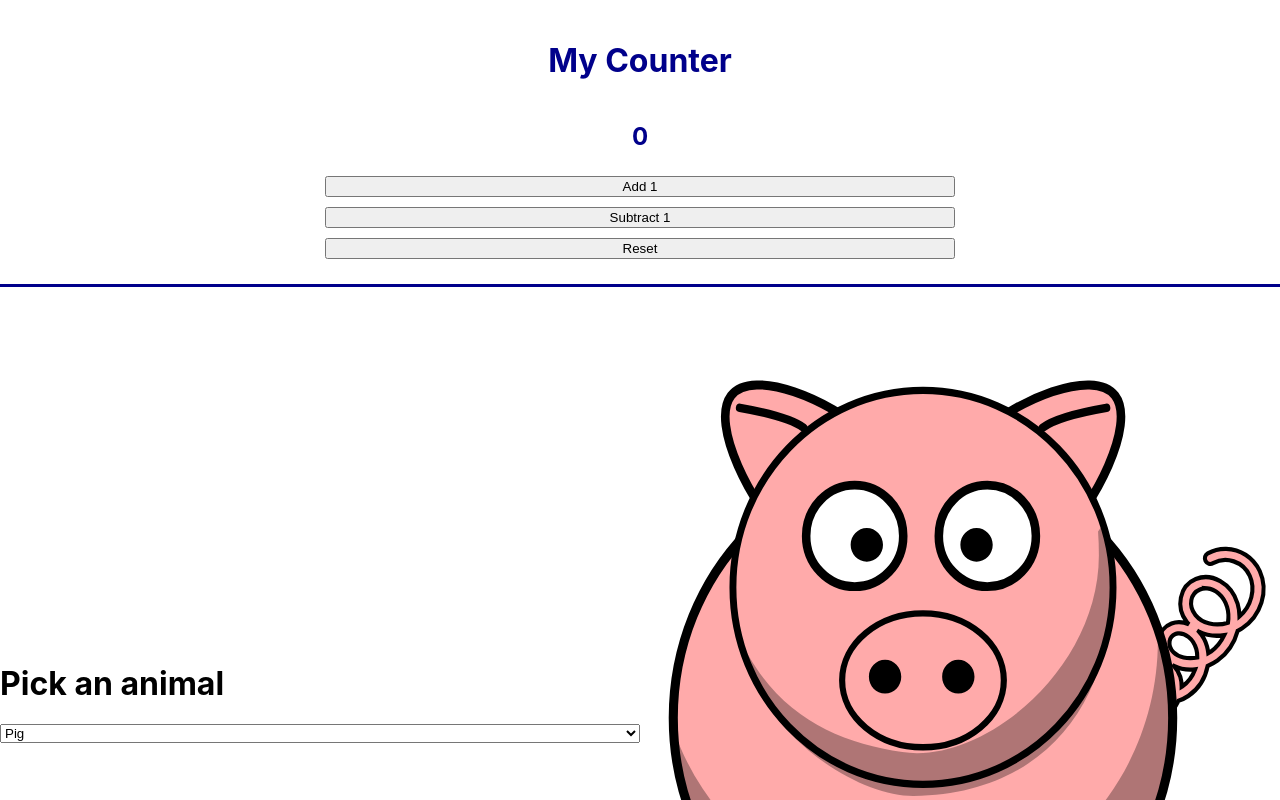
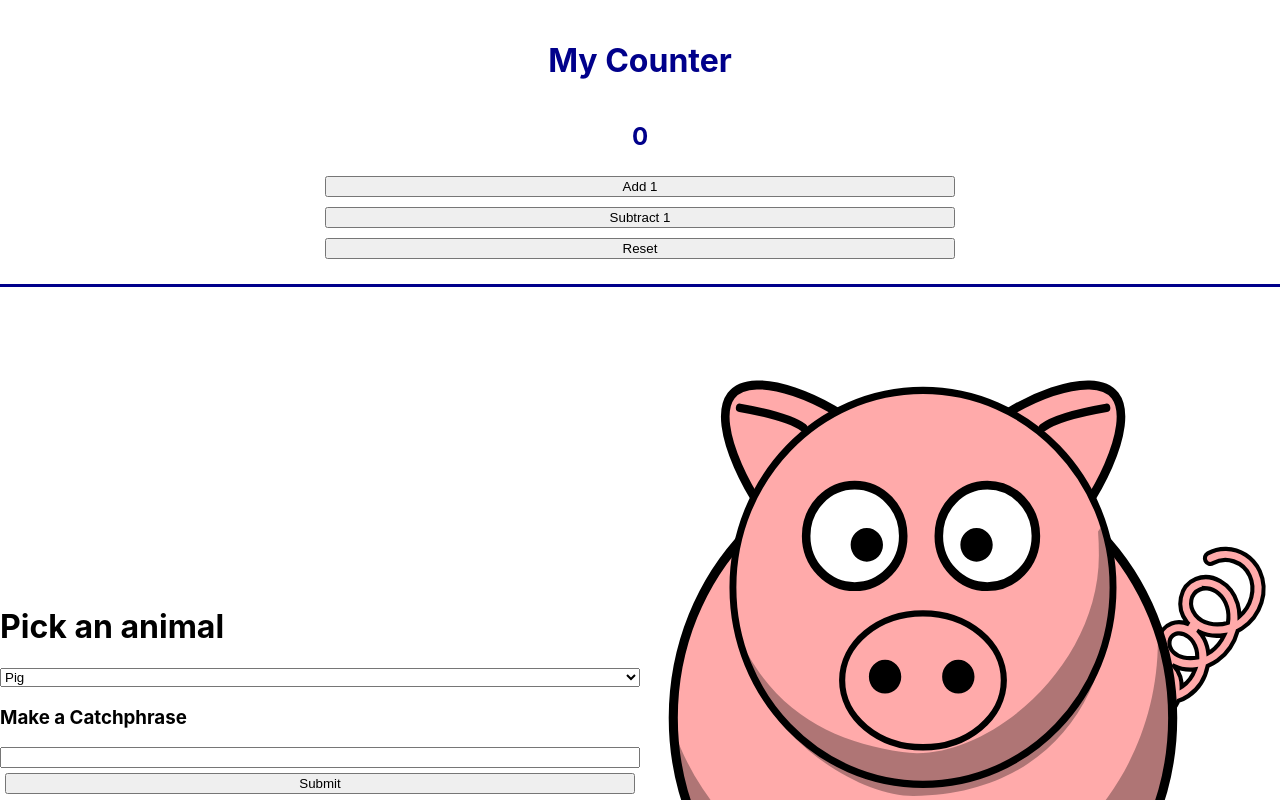
Before and after one commit to alchemy-react-demos/react-state-and-events, a React (Create React App) app: page / in a window 1280 px wide. Shown: the top 800 px of the page. Built offline with nearby package versions, Linux system fonts and the light colour scheme.

Commit message:
2022 September demo

```diff
--- a/src/App.js
+++ b/src/App.js
@@ -8,11 +8,17 @@ import { useState } from 'react';
 function App() {
   const [animal, setAnimal] = useState('pig');
   const [animals, setAnimals] = useState(['pig']);
+  const [catchphrases, setCatchphrases] = useState([]);
   return (
     <div className="App">
       <Counter />
       <div className="animal-container">
-        <Controls animal={animal} setAnimal={setAnimal} setAnimals={setAnimals} />
+        <Controls
+          setCatchphrases={setCatchphrases}
+          animal={animal}
+          setAnimal={setAnimal}
+          setAnimals={setAnimals}
+        />
         <Display animal={animal} />
       </div>
       <h2>History of Animals</h2>
--- a/src/components/Controls.js
+++ b/src/components/Controls.js
@@ -1,12 +1,19 @@
+import { useState } from 'react';
 import './Controls.css';
-export default function Controls({ animal, setAnimal, setAnimals }) {
+export default function Controls({ animal, setAnimal, setAnimals, setCatchphrases }) {
   // const animals = ['cow', 'donkey', 'goose', 'pig', 'sheep', 'spider'];
+  const [inputValue, setInputValue] = useState('');
   const handleChange = (event) => {
     console.log(event.target.value);
     setAnimal(event.target.value);
     setAnimals((currentState) => [...currentState, event.target.value]);
     // don't do this! state must be immutable!
     // setAnimals((currentState) => currentState.push(event.target.value));
+  };
+  const handleClick = (e) => {
+    console.log('in handle click');
+    setCatchphrases((currentState) => [...currentState, inputValue]);
+    setInputValue('');
   };
   return (
     <div className="controls">
@@ -24,6 +31,9 @@ export default function Controls({ animal, setAnimal, setAnimals }) {
         <option value="sheep">Sheep</option>
         <option value="spider">Spider</option>
       </select>
+      <h3>Make a Catchphrase</h3>
+      <input value={inputValue} type="text" onChange={(e) => setInputValue(e.target.value)} />
+      <button onClick={handleClick}>Submit</button>
     </div>
   );
 }
```
Also changed, not shown: from-scratch-planning.png (added), 1 other file (tests, documents, lock files or other folders).
